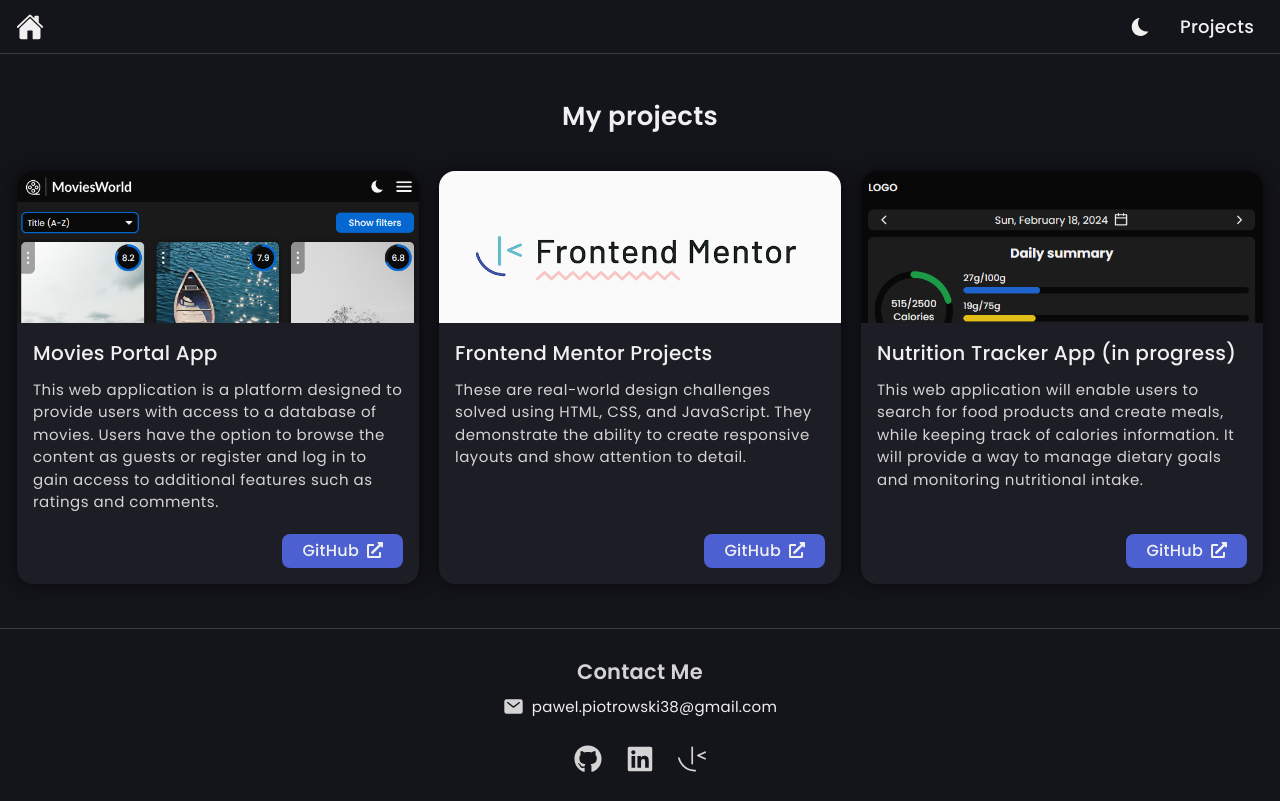
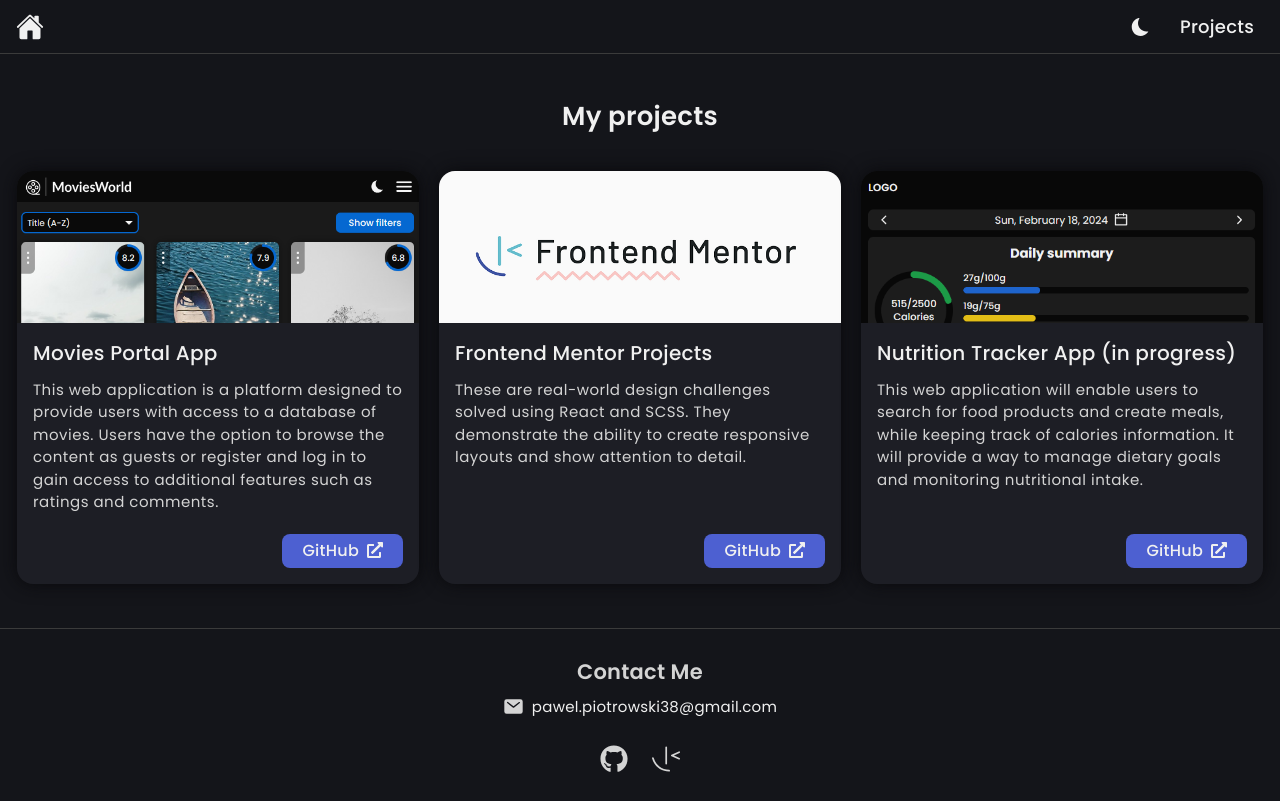
Before and after one commit to pawelpiotrowski38/my-portfolio, a React (Vite) app: page /projects in a window 1280 px wide. Built offline with nearby package versions, Linux system fonts and the light colour scheme.

Commit message:
Update content

```diff
--- a/src/components/Footer.jsx
+++ b/src/components/Footer.jsx
@@ -1,7 +1,6 @@
 import { Link } from "react-router-dom";
 import { IoMail } from "react-icons/io5";
 import { FaGithub } from "react-icons/fa";
-import { FaLinkedin } from "react-icons/fa";
 import { SiFrontendmentor } from "react-icons/si";
 import './footer.scss';
 
@@ -27,11 +26,6 @@
                         </Link>
                     </li>
                     <li className='footer__icon'>
-                    <Link to={'https://www.linkedin.com/in/pawe%C5%82-piotrowski-1442442b0/'} target='_blank'>
-                        <FaLinkedin />
-                    </Link>
-                </li>
-                <li className='footer__icon'>
                         <Link to={'https://www.frontendmentor.io/profile/pawelpiotrowski38'} target='_blank'>
                             <SiFrontendmentor />
                         </Link>
--- a/src/data/constants.js
+++ b/src/data/constants.js
@@ -8,7 +8,7 @@
         id: 2,
         imageSource: 'projects-frontendmentor-image.png',
         name: 'Frontend Mentor Projects',
-        description: 'These are real-world design challenges solved using HTML, CSS, and JavaScript. They demonstrate the ability to create responsive layouts and show attention to detail.',
+        description: 'These are real-world design challenges solved using React and SCSS. They demonstrate the ability to create responsive layouts and show attention to detail.',
         link: 'https://github.com/pawelpiotrowski38/frontend-mentor-projects',
     }, {
         id: 3,
```
Lines whose indentation alone changed are shown as unchanged.
